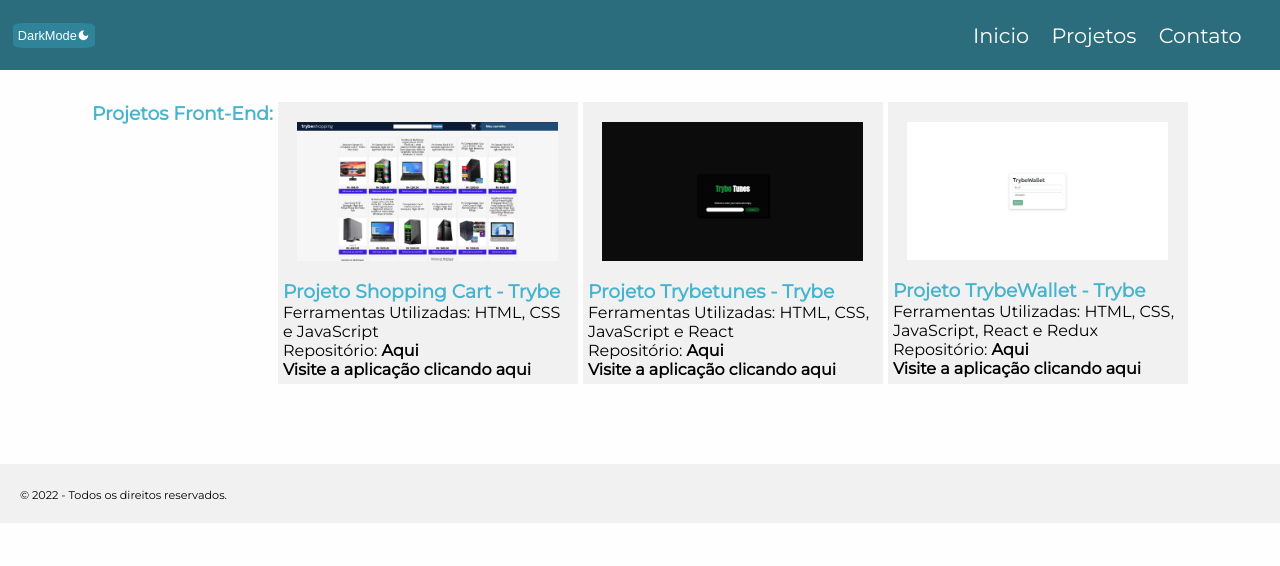
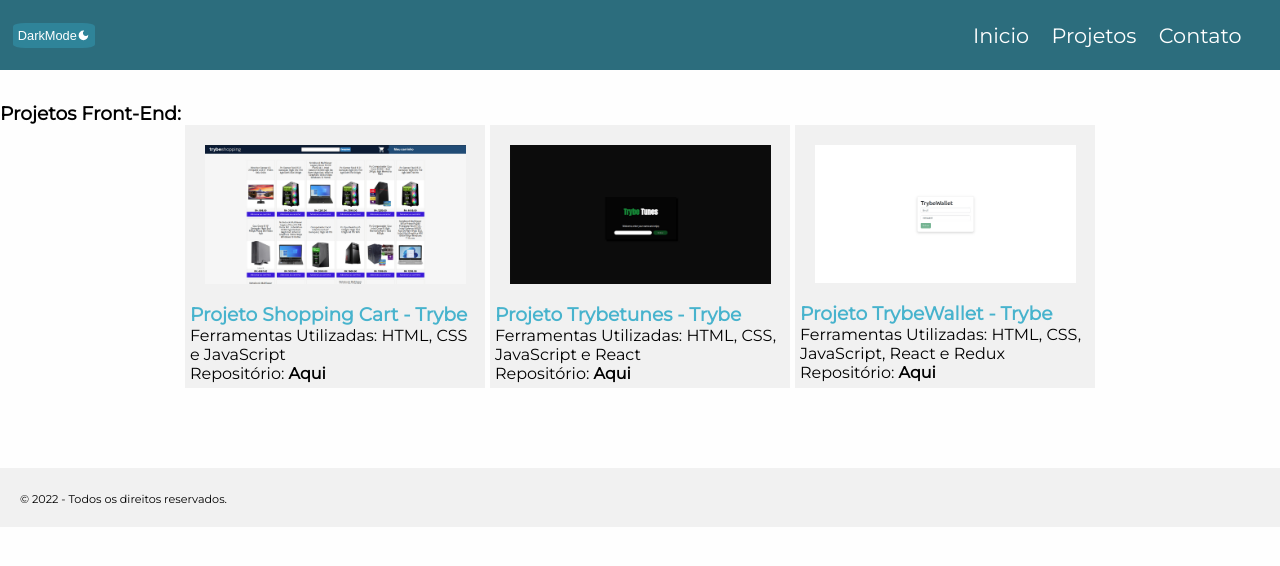
Before and after one commit to hgo19/hgo19.github.io, a React (Create React App) app: page /projetos in a window 1280 px wide. Shown: the top 566 px of the page. Built offline with nearby package versions, Linux system fonts and the light colour scheme.

Commit message:
projetos alterado

```diff
--- a/src/assets/projects.js
+++ b/src/assets/projects.js
@@ -3,28 +3,25 @@
 import trybeWallet from './images/projectsImages/trybeWallet.jpeg';
 
 
-const projects = [
+export const frontEndProjects = [
   {
     name: 'Projeto Shopping Cart - Trybe',
     img: shoppingCart,
     techs: 'HTML, CSS e JavaScript',
     repositorio: 'https://github.com/hgo19/shopping-cart',
-    url: 'https://hgo19.github.io/shopping-cart/'
   },
   {
     name: 'Projeto Trybetunes - Trybe',
     img: trybeTunes,
     techs: 'HTML, CSS, JavaScript e React',
     repositorio: 'https://github.com/hgo19/trybetunes',
-    url: 'https://hgo19.github.io/trybetunes/'
   },
   {
     name: 'Projeto TrybeWallet - Trybe',
     img: trybeWallet,
     techs: 'HTML, CSS, JavaScript, React e Redux',
     repositorio: 'https://github.com/hgo19/trybewallet',
-    url: 'https://hgo19.github.io/trybewallet/'
   },
 ];
 
-export default projects;
+export const backEndProjects = [];
--- a/src/components/FrontEndProjects/index.jsx
+++ b/src/components/FrontEndProjects/index.jsx
@@ -1,6 +1,6 @@
 import React from 'react';
 
-import projects from '../../assets/projects';
+import {frontEndProjects} from '../../assets/projects';
 
 import {
   ProjectsContainerStyled,
@@ -11,9 +11,8 @@
 export default function FrontEndProjects() {
   return (
     <ProjectsContainerStyled>
-      <h3>Projetos Front-End:</h3>
-      {projects.map(({
-        name, img, techs, repositorio, url,
+      {frontEndProjects.map(({
+        name, img, techs, repositorio,
       }) => (
         <ProjectsCardStyled key={name}>
           <ImgProjectStyled src={img} alt={name} />
@@ -28,11 +27,6 @@
             {' '}
             <LinkStyled href={repositorio} target="_blank">Aqui</LinkStyled>
           </p>
-          <p>
-            <LinkStyled href={url} target="_blank">
-              Visite a aplicação clicando aqui
-            </LinkStyled>
-          </p>
         </ProjectsCardStyled>
       ))}
     </ProjectsContainerStyled>
--- a/src/components/Header/index.jsx
+++ b/src/components/Header/index.jsx
@@ -12,11 +12,9 @@
 
 export default function Header() {
   const [show, setMenu] = useState(false);
-  const [hide, setHide] = useState(false);
 
   const toggleMenu = () => {
     setMenu(!show);
-    setHide(!hide);
   };
 
   return (
@@ -27,7 +25,7 @@
         <HamburguerContainerStyled type="button" onClick={toggleMenu}>
           <HamburguerImgStyled src={menuHamburguer} alt="menu hamburguer" />
         </HamburguerContainerStyled>
-        <UlStyled show={show} hide={hide}>
+        <UlStyled show={show}>
           <NavLinksStyled to="/" onClick={toggleMenu}>
             <li>Inicio</li>
           </NavLinksStyled>
--- a/src/components/Header/styles.js
+++ b/src/components/Header/styles.js
@@ -57,7 +57,7 @@
 
   @media ( max-width  : 900px) {
     background: ${({ theme }) => theme.headerColor};
-    display: ${({ show, hide }) => show && hide ? 'block' : 'none' };
+    display: ${({ show }) => show ? 'block' : 'none' };
     height: 100%;
     margin: 0;
     overflow: hidden;
--- a/src/pages/Projects.jsx
+++ b/src/pages/Projects.jsx
@@ -7,6 +7,7 @@
 export default function Projects() {
   return (
     <MainStyled>
+      <h3>Projetos Front-End:</h3>
       <FrontEndProjects />
     </MainStyled>
   );
```
